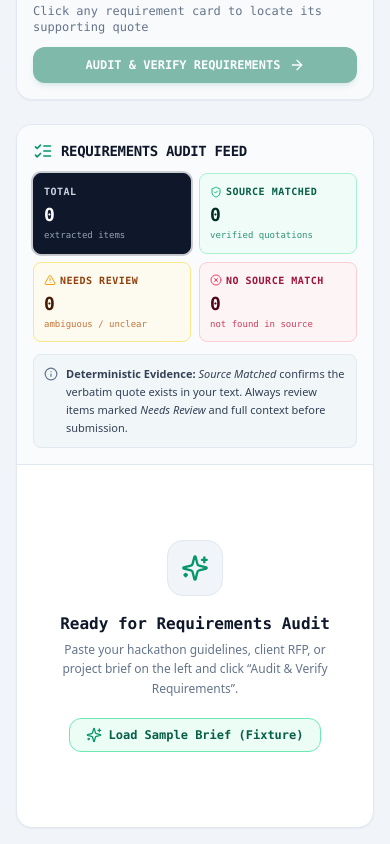
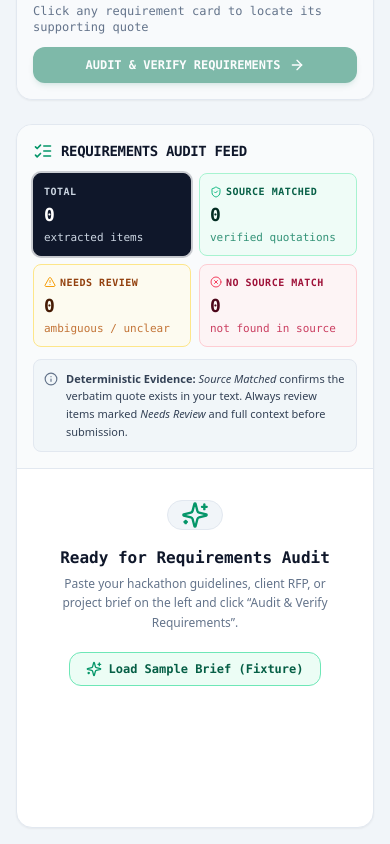
Before and after one commit to spectre-codes/ProofTrail, a Next.js app: page / in a window 390 px wide. Shown: the part 831-1675 px from the top of the page. Built offline with nearby package versions, Linux system fonts and the light colour scheme.

Commit message:
Fix card overflow clipping with generous scroll padding and wrap metric sub-label text

```diff
--- a/components/ChecklistCard.tsx
+++ b/components/ChecklistCard.tsx
@@ -119,13 +119,13 @@ export function ChecklistCard({
   return (
     <div
       onClick={!isUnverified ? onSelect : undefined}
-      className={`group rounded-xl border border-slate-200 border-l-4 p-4 transition-all duration-150 ${getBorderAccent()} ${
+      className={`group rounded-xl border border-slate-200 border-l-4 p-4 transition-all duration-150 overflow-visible h-auto ${getBorderAccent()} ${
         isActive
           ? 'ring-2 ring-slate-900 ring-offset-2 shadow-md'
           : 'hover:shadow-sm'
       }`}
     >
-      <div className="flex flex-col gap-2.5">
+      <div className="flex flex-col gap-2.5 h-auto overflow-visible">
         {/* Header Row: Index, Category, Status Badge & Top-Right View Source Action */}
         <div className="flex items-center justify-between gap-2 flex-wrap">
           <div className="flex items-center gap-1.5 flex-wrap">
--- a/components/ChecklistPanel.tsx
+++ b/components/ChecklistPanel.tsx
@@ -93,7 +93,7 @@ export function ChecklistPanel({
             <div className="text-lg font-mono font-bold mt-0.5">
               {totalCount}
             </div>
-            <div className={`text-[9px] font-mono truncate ${filterStatus === 'all' ? 'text-slate-400' : 'text-slate-400'}`}>
+            <div className={`text-[11px] leading-tight font-mono whitespace-normal break-words mt-0.5 ${filterStatus === 'all' ? 'text-slate-300' : 'text-slate-500'}`}>
               extracted items
             </div>
           </button>
@@ -116,7 +116,7 @@ export function ChecklistPanel({
             <div className="text-lg font-mono font-bold mt-0.5">
               {verifiedCount}
             </div>
-            <div className={`text-[9px] font-mono truncate ${filterStatus === 'VERIFIED' ? 'text-emerald-200' : 'text-emerald-700/80'}`}>
+            <div className={`text-[11px] leading-tight font-mono whitespace-normal break-words mt-0.5 ${filterStatus === 'VERIFIED' ? 'text-emerald-200' : 'text-emerald-700/80'}`}>
               verified quotations
             </div>
           </button>
@@ -139,7 +139,7 @@ export function ChecklistPanel({
             <div className="text-lg font-mono font-bold mt-0.5">
               {ambiguousCount}
             </div>
-            <div className={`text-[9px] font-mono truncate ${filterStatus === 'AMBIGUOUS' ? 'text-amber-200' : 'text-amber-700/80'}`}>
+            <div className={`text-[11px] leading-tight font-mono whitespace-normal break-words mt-0.5 ${filterStatus === 'AMBIGUOUS' ? 'text-amber-200' : 'text-amber-700/80'}`}>
               ambiguous / unclear
             </div>
           </button>
@@ -162,7 +162,7 @@ export function ChecklistPanel({
             <div className="text-lg font-mono font-bold mt-0.5">
               {unverifiedCount}
             </div>
-            <div className={`text-[9px] font-mono truncate ${filterStatus === 'UNVERIFIED' ? 'text-rose-200' : 'text-rose-700/80'}`}>
+            <div className={`text-[11px] leading-tight font-mono whitespace-normal break-words mt-0.5 ${filterStatus === 'UNVERIFIED' ? 'text-rose-200' : 'text-rose-700/80'}`}>
               not found in source
             </div>
           </button>
@@ -291,7 +291,7 @@ export function ChecklistPanel({
       )}
 
       {/* Checklist Cards Feed */}
-      <div className="flex-1 p-4 sm:p-5 overflow-y-auto space-y-3 min-h-[360px]">
+      <div className="flex-1 p-4 sm:p-5 pb-32 overflow-y-auto space-y-3 min-h-[360px]">
         {isLoading ? (
           /* Loading Skeletons */
           <div className="space-y-3">
```
